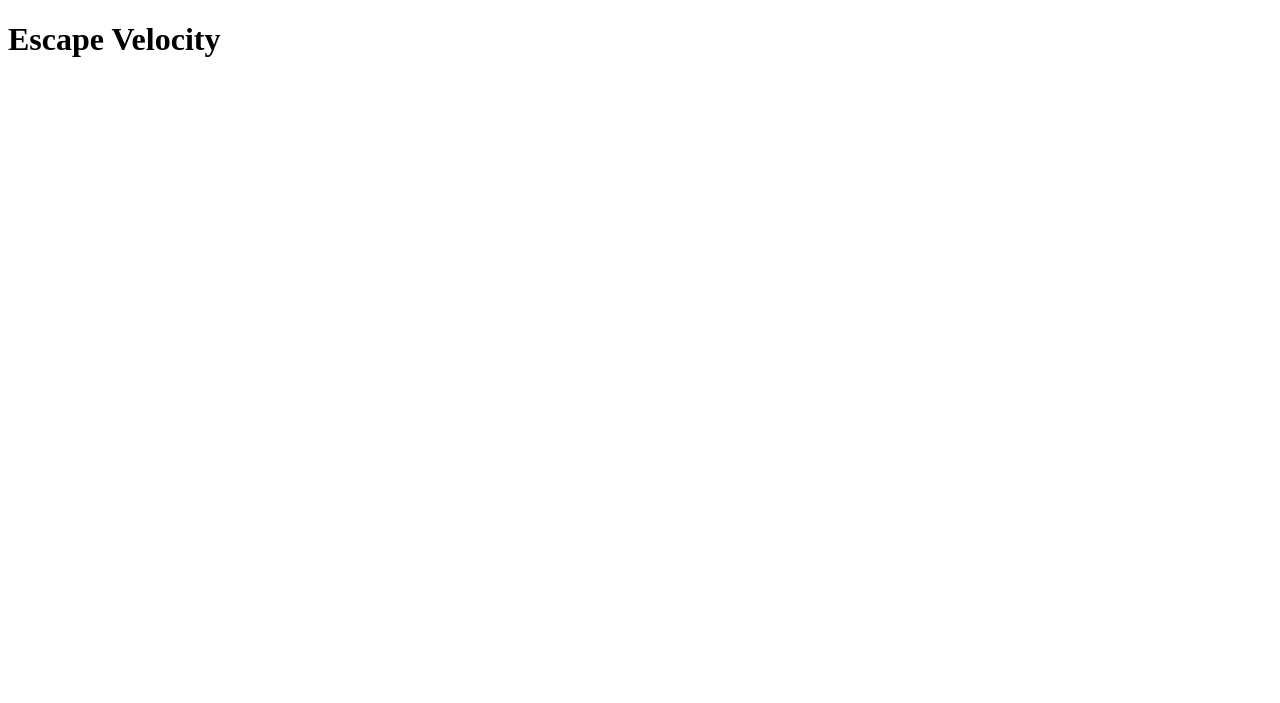
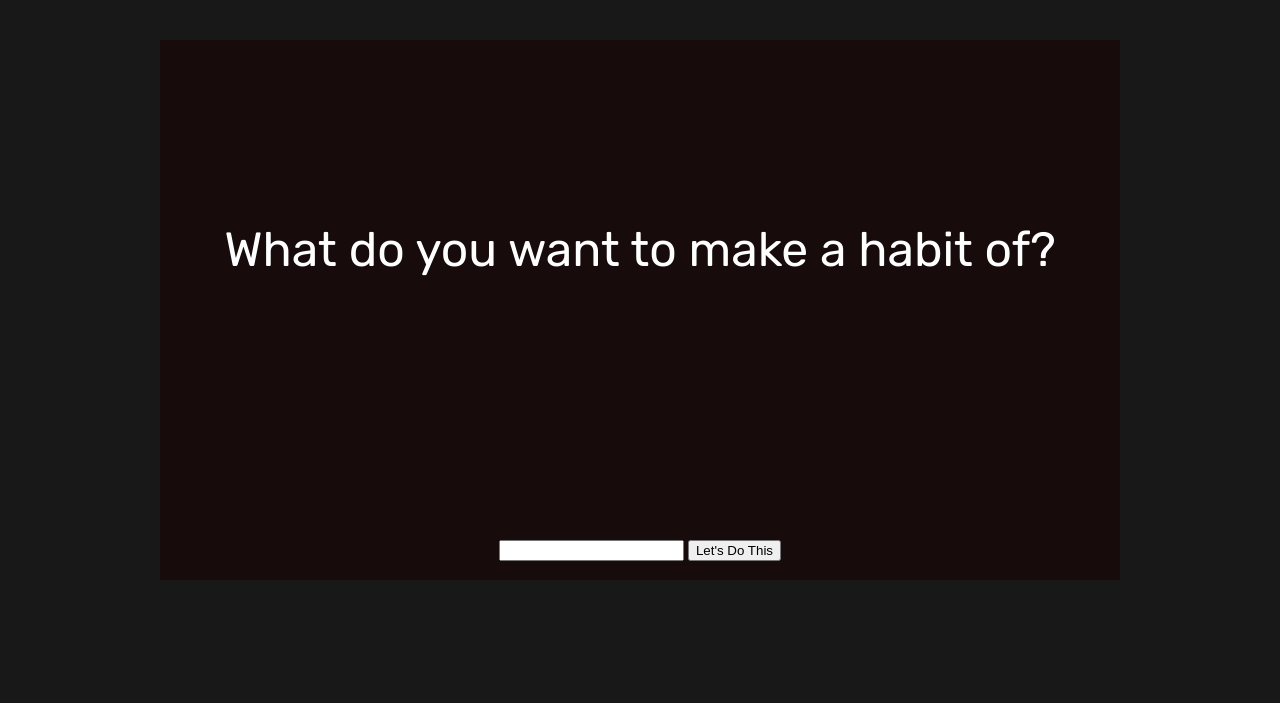
Before and after one commit to JonFobert/EscapeVelocity, a plain HTML site: page index.html in a window 1280 px wide. Drawn offline with Linux system fonts and the light colour scheme.

Commit message:
initial layout

```diff
--- a/index.html
+++ b/index.html
@@ -4,9 +4,21 @@
 		<title>Escape Velocity</title>
 		<meta charset = "UTF-8">
 		<link rel="stylesheet" href="./main.css">
+		<link href="https://fonts.googleapis.com/css?family=Rubik" rel="stylesheet">
 	</head>
 	<body>
-		<h1>Escape Velocity</h1>
+		<div id="page">
+			<div class="splash-question">
+				<div class="question-content">
+					<h1>What do you want to make a habit of?</h1>
+					<form>
+						<input type="text" id="habit-field">
+						<input type="submit" value="Let's Do This">
+					</form>
+				</div>
+			</div>
+			<canvas class="animation" width = "960" height = "540"></canvas>
+		</div>
 		<script src="script.js"></script>
 	</body>
 </html>
--- a/main.css
+++ b/main.css
@@ -0,0 +1,107 @@
+/* http://meyerweb.com/eric/tools/css/reset/
+   v2.0 | 20110126
+   License: none (public domain)
+*/
+
+html, body, div, span, applet, object, iframe,
+h1, h2, h3, h4, h5, h6, p, blockquote, pre,
+a, abbr, acronym, address, big, cite, code,
+del, dfn, em, img, ins, kbd, q, s, samp,
+small, strike, strong, sub, sup, tt, var,
+b, u, i, center,
+dl, dt, dd, ol, ul, li,
+fieldset, form, label, legend,
+table, caption, tbody, tfoot, thead, tr, th, td,
+article, aside, canvas, details, embed,
+figure, figcaption, footer, header, hgroup,
+menu, nav, output, ruby, section, summary,
+time, mark, audio, video {
+	margin: 0;
+	padding: 0;
+	border: 0;
+	font-size: 100%;
+	font: inherit;
+	vertical-align: baseline;
+}
+/* HTML5 display-role reset for older browsers */
+article, aside, details, figcaption, figure,
+footer, header, hgroup, menu, nav, section {
+	display: block;
+}
+body {
+	line-height: 1;
+}
+ol, ul {
+	list-style: none;
+}
+blockquote, q {
+	quotes: none;
+}
+blockquote:before, blockquote:after,
+q:before, q:after {
+	content: '';
+	content: none;
+}
+table {
+	border-collapse: collapse;
+	border-spacing: 0;
+}
+
+
+
+
+
+
+body {
+	font-family: 'Rubik', sans-serif;
+}
+
+#page {
+	display: grid;
+	grid-template-columns: 1fr 960px 1fr;
+	grid-template-rows: 40px 540px 80px 1fr;
+	width: 100vw;
+  	height: 100vh;
+}
+
+.splash-question {
+	z-index: 2;
+	grid-row: 1 / 5;
+	grid-column: 1 / 5;
+	width: 100%;
+	height: 100%;
+	display: grid;
+
+}
+
+.question-content {
+	justify-self: center;
+	align-self: center;
+	display: grid;
+	grid-template-rows: 300px 300px;
+}
+
+.question-content h1 {
+	justify-self: center;
+	align-self: center;
+	grid-row: 1 / 2;
+	font-size: 48px;
+	color: white;
+}
+
+.question-content form {
+	justify-self: center;
+	align-self: center;
+	grid-row: 2 / 3;
+}
+
+.no-task-entered {
+	background-color: #0c0c0cf2;
+}
+
+.animation{
+	grid-row: 2 / 3;
+	grid-column: 2 / 3;
+	background-color: red;
+	z-index: 1;
+}
--- a/script.js
+++ b/script.js
@@ -0,0 +1,5 @@
+const splashQuestion = document.querySelector('.splash-question');
+
+//document.addEventListener('DOMContentLoaded', function() {
+   splashQuestion.classList.add("no-task-entered")
+//}, false);
```
